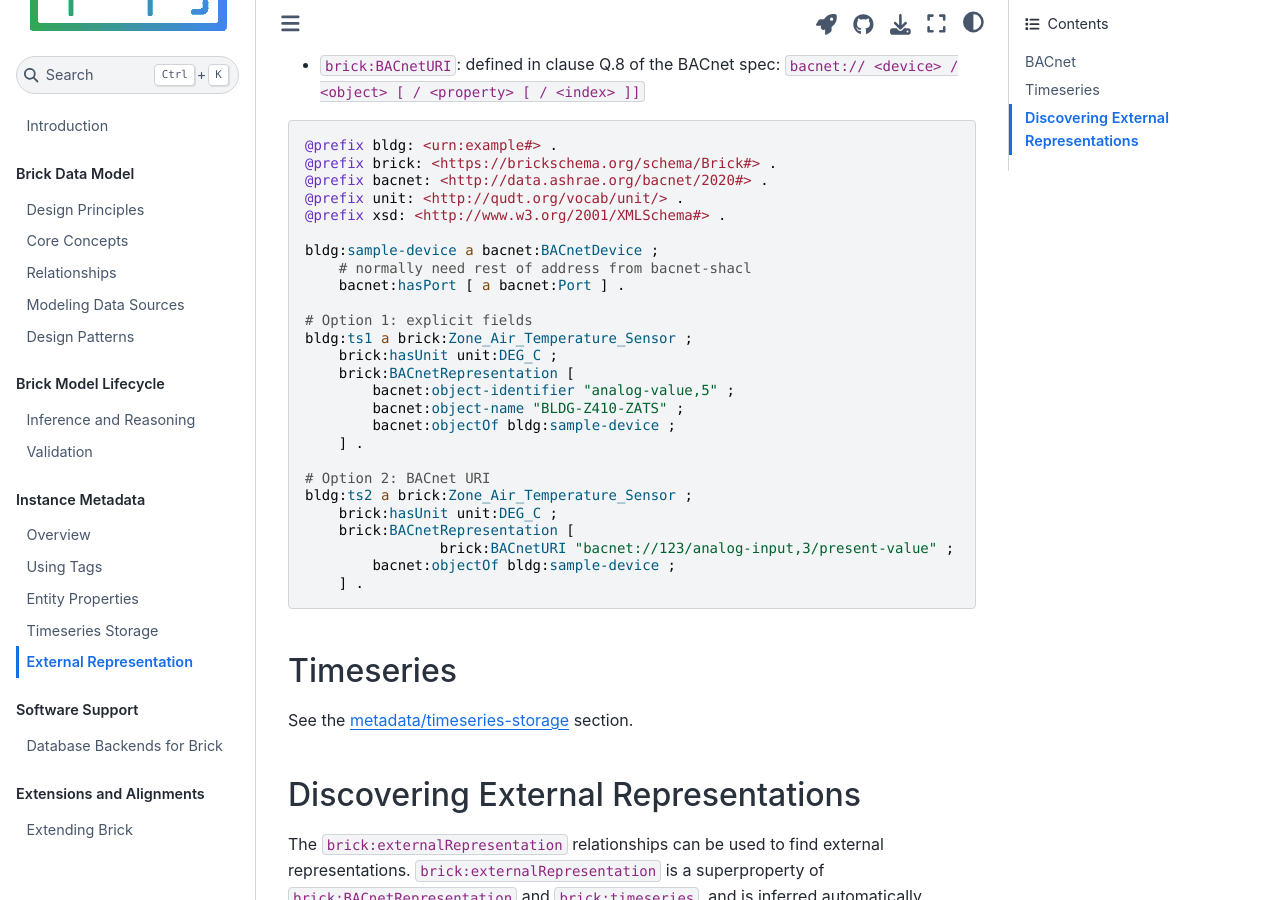
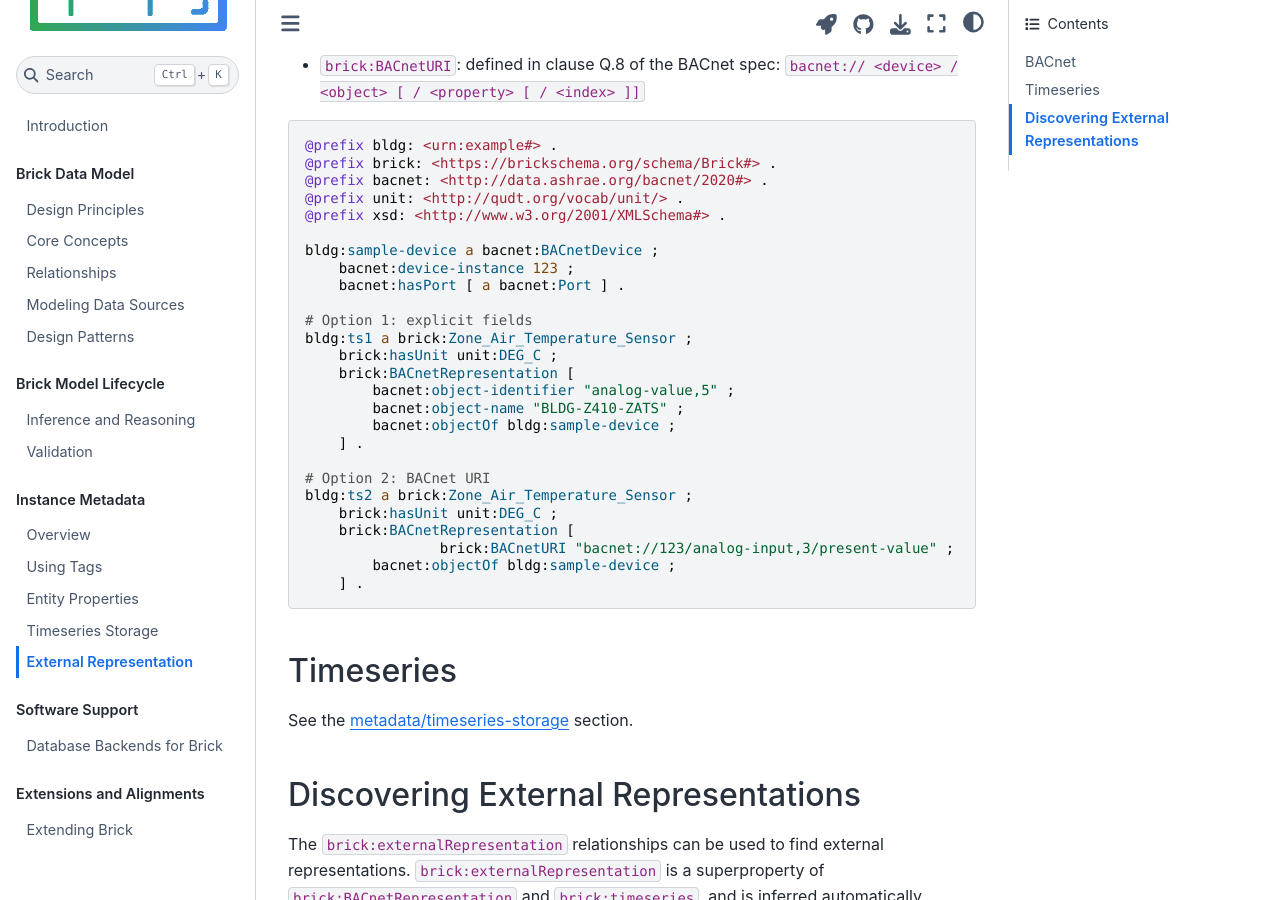
Before and after one commit to BrickSchema/docs, a Jupyter Book: the page built from metadata/external-representations.md, in a window 1280 px wide and 900 px high, scrolled down 1042 px. Built offline with Jupyter Book 1.0.4 settings and Sphinx 7.4.7 and the Sphinx Book theme 1.1.4, drawn with Linux system fonts in a browser that asks for light colours.

Commit message:
add device-instance annotation

```diff
--- a/metadata/external-representations.md
+++ b/metadata/external-representations.md
@@ -55,7 +55,7 @@ Option 2 supports the BACnet URI scheme:
 @prefix xsd: <http://www.w3.org/2001/XMLSchema#> .
 
 bldg:sample-device a bacnet:BACnetDevice ;
-    # normally need rest of address from bacnet-shacl
+    bacnet:device-instance 123 ;
     bacnet:hasPort [ a bacnet:Port ] .
 
 # Option 1: explicit fields
```
